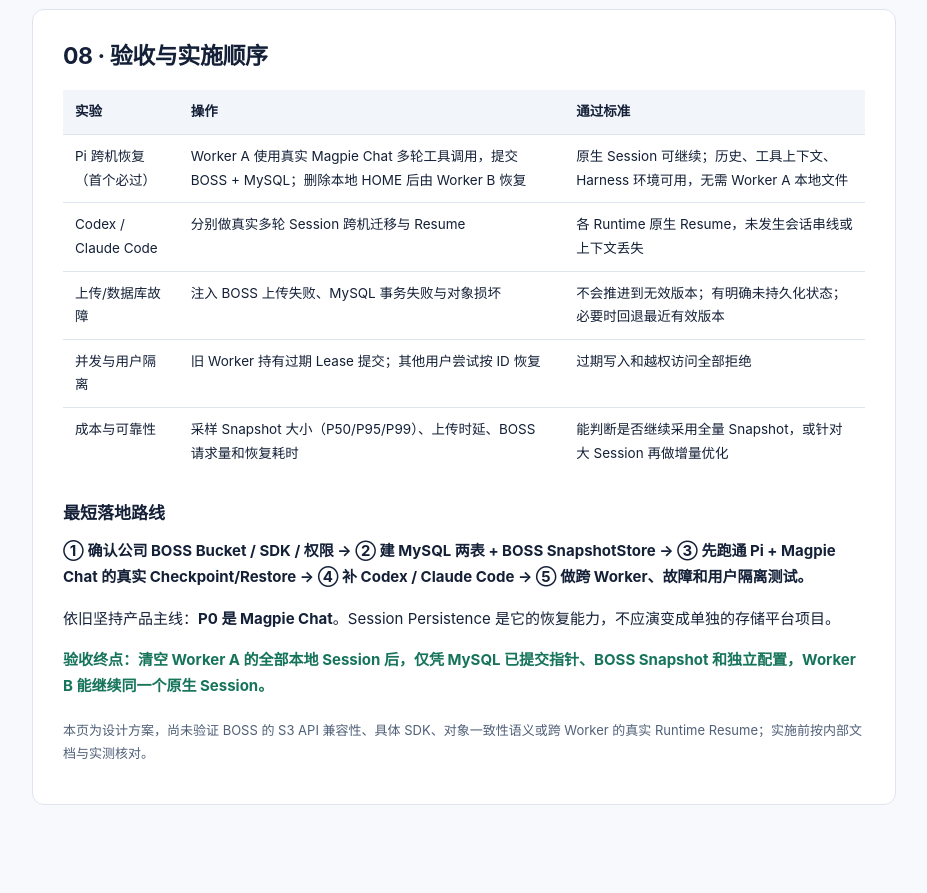
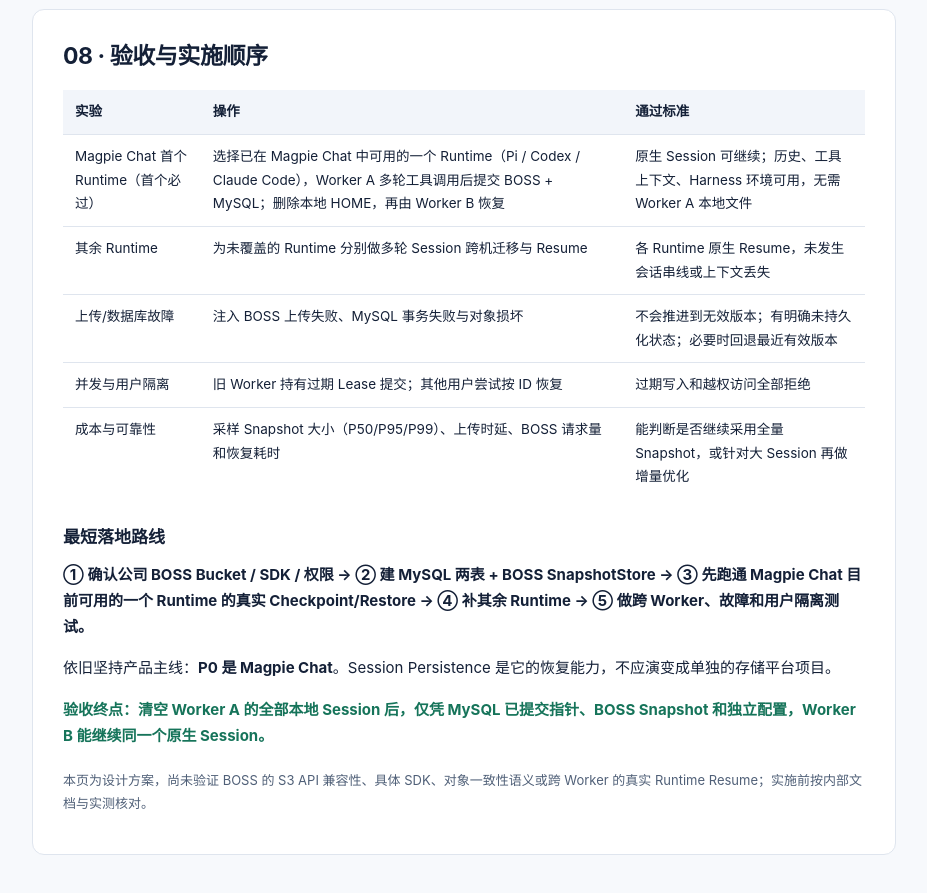
Before and after one commit to feng-y/guide-page, a plain HTML site: page agent-session-persistence/index.html in a window 1280 px wide. Shown: the part 6540-7433 px from the top of the page, without its empty margins (289-1216 px from the left). Drawn offline with Linux system fonts and the light colour scheme.

Commit message:
docs: align first persistence experiment with Magpie Chat runtime

```diff
--- a/agent-session-persistence/index.html
+++ b/agent-session-persistence/index.html
@@ -172,14 +172,14 @@ Worker B: restore from verified BOSS snapshot</pre>
 </section>
 <section id="acceptance"><h2>08 · 验收与实施顺序</h2>
 <div class="table-scroll"><table><thead><tr><th>实验</th><th>操作</th><th>通过标准</th></tr></thead><tbody>
-<tr><td>Pi 跨机恢复（首个必过）</td><td>Worker A 使用真实 Magpie Chat 多轮工具调用，提交 BOSS + MySQL；删除本地 HOME 后由 Worker B 恢复</td><td>原生 Session 可继续；历史、工具上下文、Harness 环境可用，无需 Worker A 本地文件</td></tr>
-<tr><td>Codex / Claude Code</td><td>分别做真实多轮 Session 跨机迁移与 Resume</td><td>各 Runtime 原生 Resume，未发生会话串线或上下文丢失</td></tr>
+<tr><td>Magpie Chat 首个 Runtime（首个必过）</td><td>选择已在 Magpie Chat 中可用的一个 Runtime（Pi / Codex / Claude Code），Worker A 多轮工具调用后提交 BOSS + MySQL；删除本地 HOME，再由 Worker B 恢复</td><td>原生 Session 可继续；历史、工具上下文、Harness 环境可用，无需 Worker A 本地文件</td></tr>
+<tr><td>其余 Runtime</td><td>为未覆盖的 Runtime 分别做多轮 Session 跨机迁移与 Resume</td><td>各 Runtime 原生 Resume，未发生会话串线或上下文丢失</td></tr>
 <tr><td>上传/数据库故障</td><td>注入 BOSS 上传失败、MySQL 事务失败与对象损坏</td><td>不会推进到无效版本；有明确未持久化状态；必要时回退最近有效版本</td></tr>
 <tr><td>并发与用户隔离</td><td>旧 Worker 持有过期 Lease 提交；其他用户尝试按 ID 恢复</td><td>过期写入和越权访问全部拒绝</td></tr>
 <tr><td>成本与可靠性</td><td>采样 Snapshot 大小（P50/P95/P99）、上传时延、BOSS 请求量和恢复耗时</td><td>能判断是否继续采用全量 Snapshot，或针对大 Session 再做增量优化</td></tr>
 </tbody></table></div>
 <h3>最短落地路线</h3>
-<p><strong>① 确认公司 BOSS Bucket / SDK / 权限 → ② 建 MySQL 两表 + BOSS SnapshotStore → ③ 先跑通 Pi + Magpie Chat 的真实 Checkpoint/Restore → ④ 补 Codex / Claude Code → ⑤ 做跨 Worker、故障和用户隔离测试。</strong></p>
+<p><strong>① 确认公司 BOSS Bucket / SDK / 权限 → ② 建 MySQL 两表 + BOSS SnapshotStore → ③ 先跑通 Magpie Chat 目前可用的一个 Runtime 的真实 Checkpoint/Restore → ④ 补其余 Runtime → ⑤ 做跨 Worker、故障和用户隔离测试。</strong></p>
 <p>依旧坚持产品主线：<strong>P0 是 Magpie Chat</strong>。Session Persistence 是它的恢复能力，不应演变成单独的存储平台项目。</p>
 <p class="status">验收终点：清空 Worker A 的全部本地 Session 后，仅凭 MySQL 已提交指针、BOSS Snapshot 和独立配置，Worker B 能继续同一个原生 Session。</p>
 <p class="foot">本页为设计方案，尚未验证 BOSS 的 S3 API 兼容性、具体 SDK、对象一致性语义或跨 Worker 的真实 Runtime Resume；实施前按内部文档与实测核对。</p>
```
